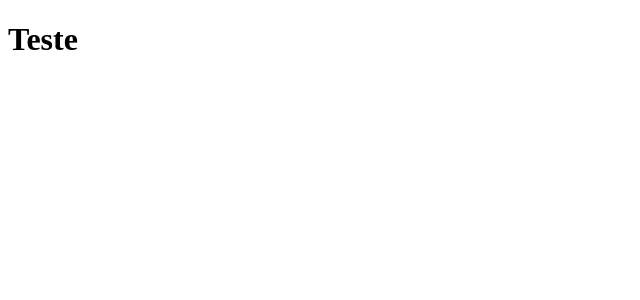
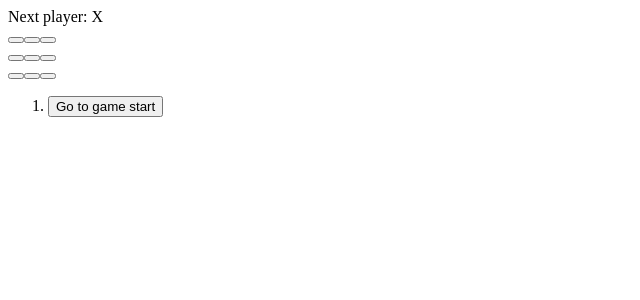
Before and after one commit to Caua-Giovani/jogo-da-velha, a React (Vite) app: page / in a window 1280 px wide. Shown: the top 300 px of the page, without its empty margins (0-640 px from the left). Built offline with nearby package versions, Linux system fonts and the light colour scheme.

Commit message:
ADD: codigo modelo jogo da velha (doc. React)

```diff
--- a/src/App.jsx
+++ b/src/App.jsx
@@ -1,13 +1,115 @@
+import { useState } from 'react';
 
+function Square({ value, onSquareClick }) {
+  return (
+    <button className="square" onClick={onSquareClick}>
+      {value}
+    </button>
+  );
+}
 
-function App() {
+function Board({ xIsNext, squares, onPlay }) {
+  function handleClick(i) {
+    if (calculateWinner(squares) || squares[i]) {
+      return;
+    }
+    const nextSquares = squares.slice();
+    if (xIsNext) {
+      nextSquares[i] = 'X';
+    } else {
+      nextSquares[i] = 'O';
+    }
+    onPlay(nextSquares);
+  }
 
+  const winner = calculateWinner(squares);
+  let status;
+  if (winner) {
+    status = 'Winner: ' + winner;
+  } else {
+    status = 'Next player: ' + (xIsNext ? 'X' : 'O');
+  }
 
   return (
     <>
-      <h1>Teste</h1>
+      <div className="status">{status}</div>
+      <div className="board-row">
+        <Square value={squares[0]} onSquareClick={() => handleClick(0)} />
+        <Square value={squares[1]} onSquareClick={() => handleClick(1)} />
+        <Square value={squares[2]} onSquareClick={() => handleClick(2)} />
+      </div>
+      <div className="board-row">
+        <Square value={squares[3]} onSquareClick={() => handleClick(3)} />
+        <Square value={squares[4]} onSquareClick={() => handleClick(4)} />
+        <Square value={squares[5]} onSquareClick={() => handleClick(5)} />
+      </div>
+      <div className="board-row">
+        <Square value={squares[6]} onSquareClick={() => handleClick(6)} />
+        <Square value={squares[7]} onSquareClick={() => handleClick(7)} />
+        <Square value={squares[8]} onSquareClick={() => handleClick(8)} />
+      </div>
     </>
-  )
+  );
 }
 
-export default App
+export default function Game() {
+  const [history, setHistory] = useState([Array(9).fill(null)]);
+  const [currentMove, setCurrentMove] = useState(0);
+  const xIsNext = currentMove % 2 === 0;
+  const currentSquares = history[currentMove];
+
+  function handlePlay(nextSquares) {
+    const nextHistory = [...history.slice(0, currentMove + 1), nextSquares];
+    setHistory(nextHistory);
+    setCurrentMove(nextHistory.length - 1);
+  }
+
+  function jumpTo(nextMove) {
+    setCurrentMove(nextMove);
+  }
+
+  const moves = history.map((squares, move) => {
+    let description;
+    if (move > 0) {
+      description = 'Go to move #' + move;
+    } else {
+      description = 'Go to game start';
+    }
+    return (
+      <li key={move}>
+        <button onClick={() => jumpTo(move)}>{description}</button>
+      </li>
+    );
+  });
+
+  return (
+    <div className="game">
+      <div className="game-board">
+        <Board xIsNext={xIsNext} squares={currentSquares} onPlay={handlePlay} />
+      </div>
+      <div className="game-info">
+        <ol>{moves}</ol>
+      </div>
+    </div>
+  );
+}
+
+function calculateWinner(squares) {
+  const lines = [
+    [0, 1, 2],
+    [3, 4, 5],
+    [6, 7, 8],
+    [0, 3, 6],
+    [1, 4, 7],
+    [2, 5, 8],
+    [0, 4, 8],
+    [2, 4, 6],
+  ];
+  for (let i = 0; i < lines.length; i++) {
+    const [a, b, c] = lines[i];
+    if (squares[a] && squares[a] === squares[b] && squares[a] === squares[c]) {
+      return squares[a];
+    }
+  }
+  return null;
+}
```
